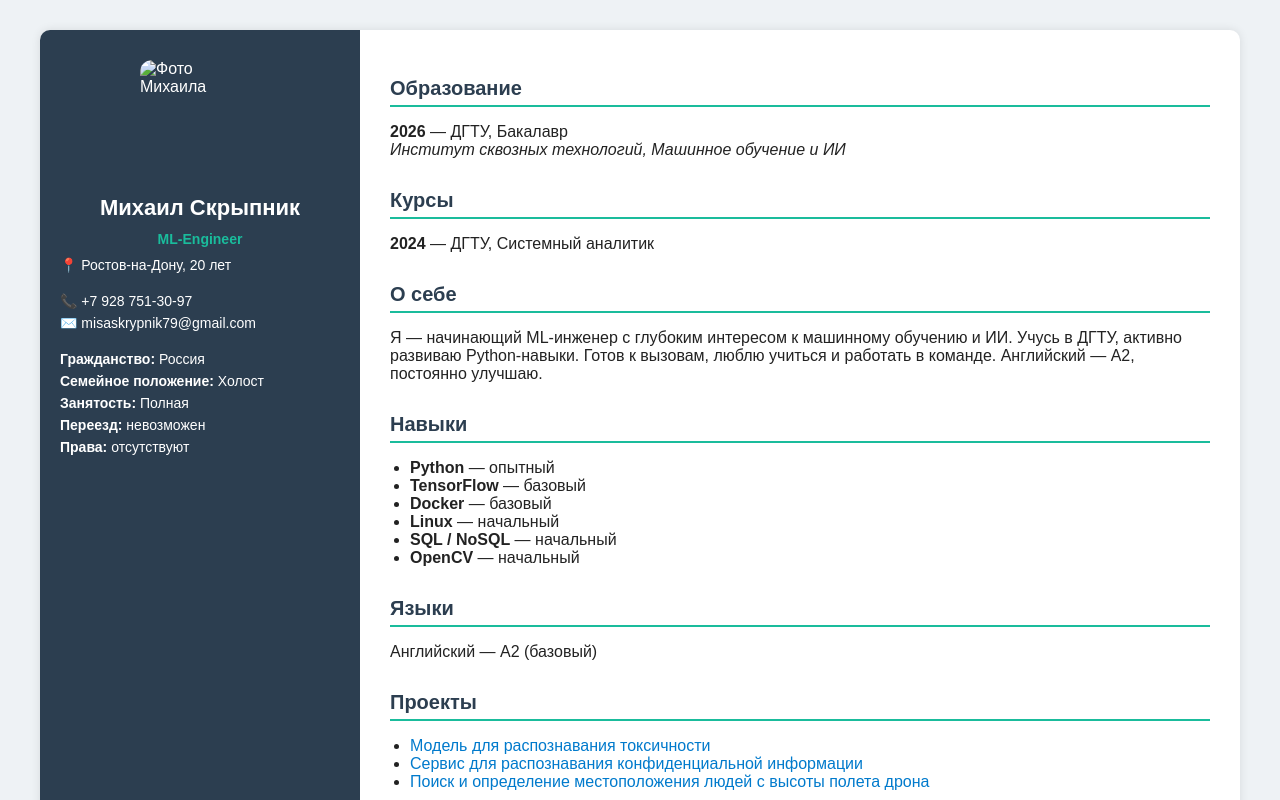
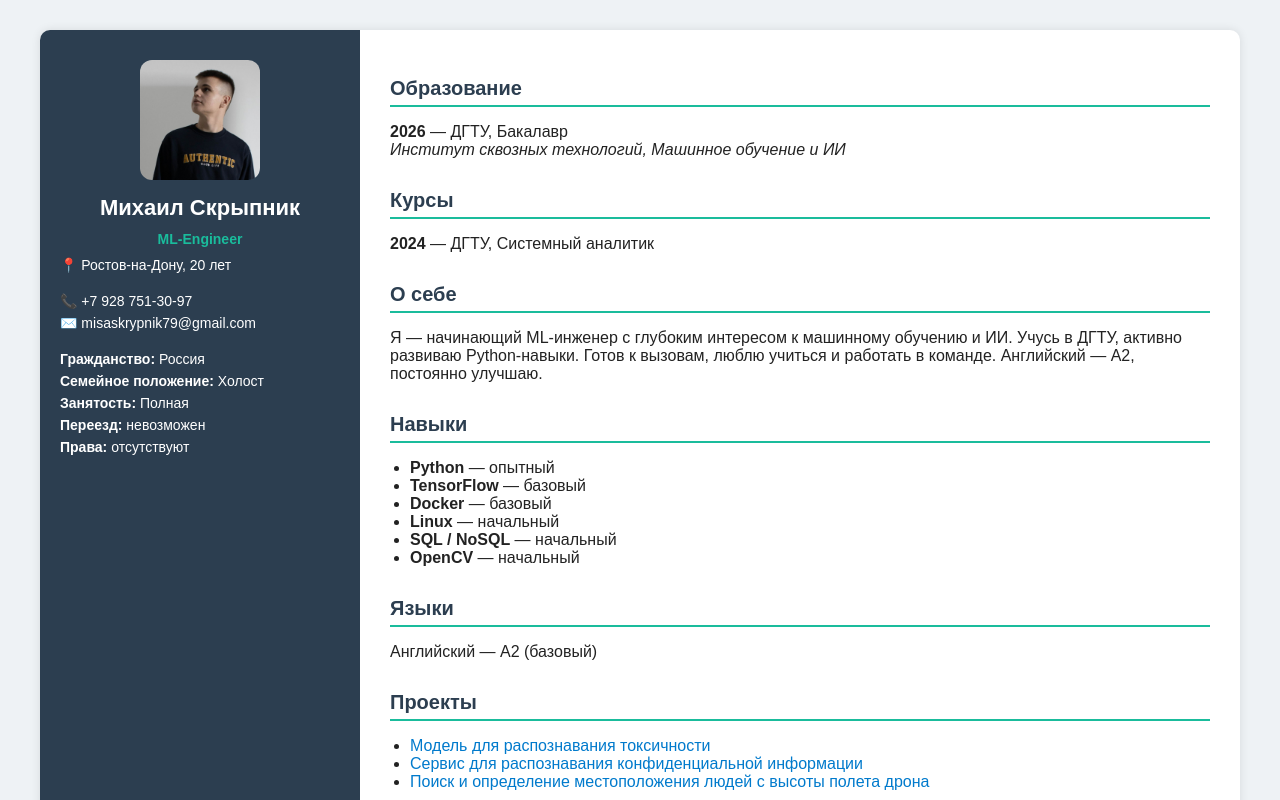
Before and after one commit to mihask79/resume, a plain HTML site: page index.html in a window 1280 px wide. Shown: the top 800 px of the page. Drawn offline with Linux system fonts and the light colour scheme; the site is published under a folder, as on GitHub Pages, so addresses that start at the root find nothing.

Commit message:
Update index.html

```diff
--- a/index.html
+++ b/index.html
@@ -9,7 +9,7 @@
 <body>
   <div class="container">
     <aside class="sidebar">
-      <img src="/img_ava.jpg" alt="Фото Михаила" />
+      <img src="img_ava.jpg" alt="Фото Михаила" />
       <h1>Михаил Скрыпник</h1>
       <p class="position">ML-Engineer</p>
       <p>📍 Ростов-на-Дону, 20 лет</p>
```
